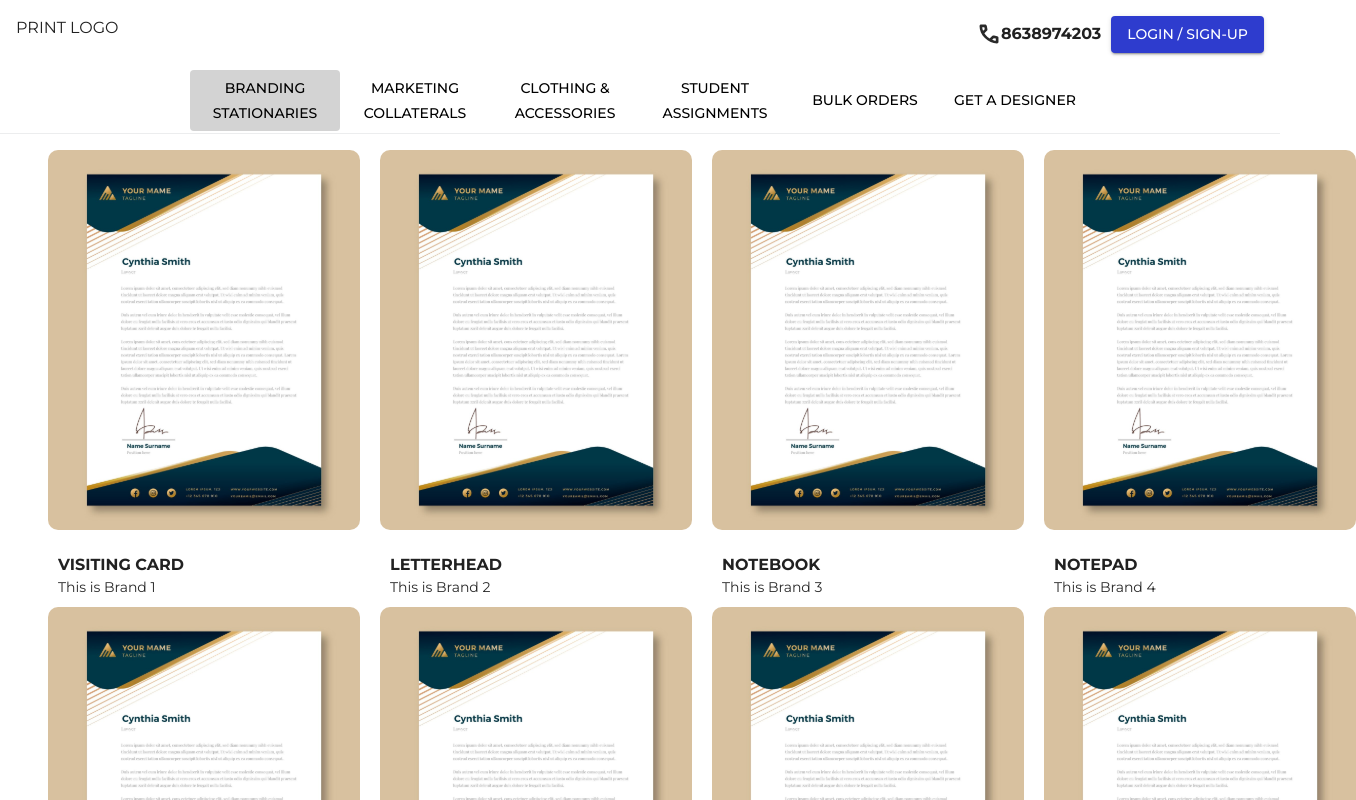
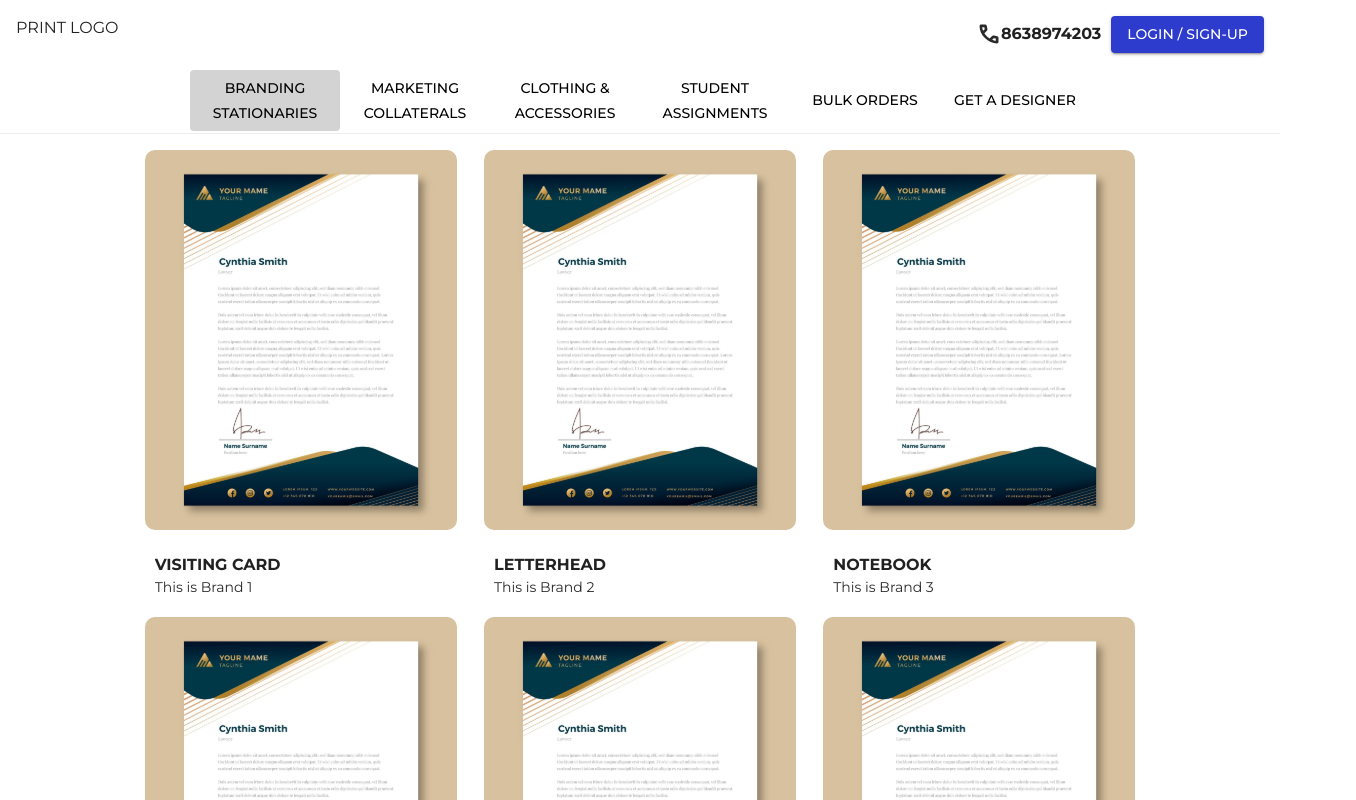
Before and after one commit to tanaybasak/vistas, a React (Vite) app: page /branding in a window 1280 px wide. Shown: the top 800 px of the page, 1356 px wide, since content can reach past the window. Built offline with nearby package versions, Linux system fonts and the light colour scheme.

Commit message:
changes main

```diff
--- a/src/pages/Branding/Branding.css
+++ b/src/pages/Branding/Branding.css
@@ -1,12 +1,10 @@
 .branding_container {
-    column-gap: 20px;
-    row-gap: 10px;
-    margin-left: 2rem;
-    margin-right: 2rem;
     display: grid;
+    gap: 20px 10px;
     padding: 1rem;
-    grid-template-columns: auto auto auto auto;
-    grid-template-rows: auto auto auto auto;
+    margin: 0 auto;
+    width: calc(100% - 15rem);
+    max-width: 82rem;
+    grid-template-columns: repeat(auto-fit, minmax(250px, 1fr));
     place-items: center;
-    /* Shorthand for align-items and justify-items */
 }
--- a/src/pages/Branding/Branding.jsx
+++ b/src/pages/Branding/Branding.jsx
@@ -19,29 +19,14 @@
 function Branding() {
   return (
     <>
-      {/* <Grid2
-        container
-        spacing={4}
-        style={{ padding: 16 }}
-        justifyContent={"center"}
-        alignItems={"center"}
-      >
-        {cardData.map((card) => (
-          <Grid2 key={card.id} xs={12} sm={6} md={4} lg={3}>
-            <CardBrand title={card.title} description={card.description} img={card.image} />
-          </Grid2>
-        ))}
-      </Grid2> */}
-
       <div className="branding_container">
         {cardData.map((card) => (
           <div className="grid-item" key={card.id}>
             <CardBrand title={card.title} description={card.description} img={card.image} />
           </div>
         ))}
-        <Outlet />
-
       </div>
+      <Outlet />
     </>
   );
 }
```
